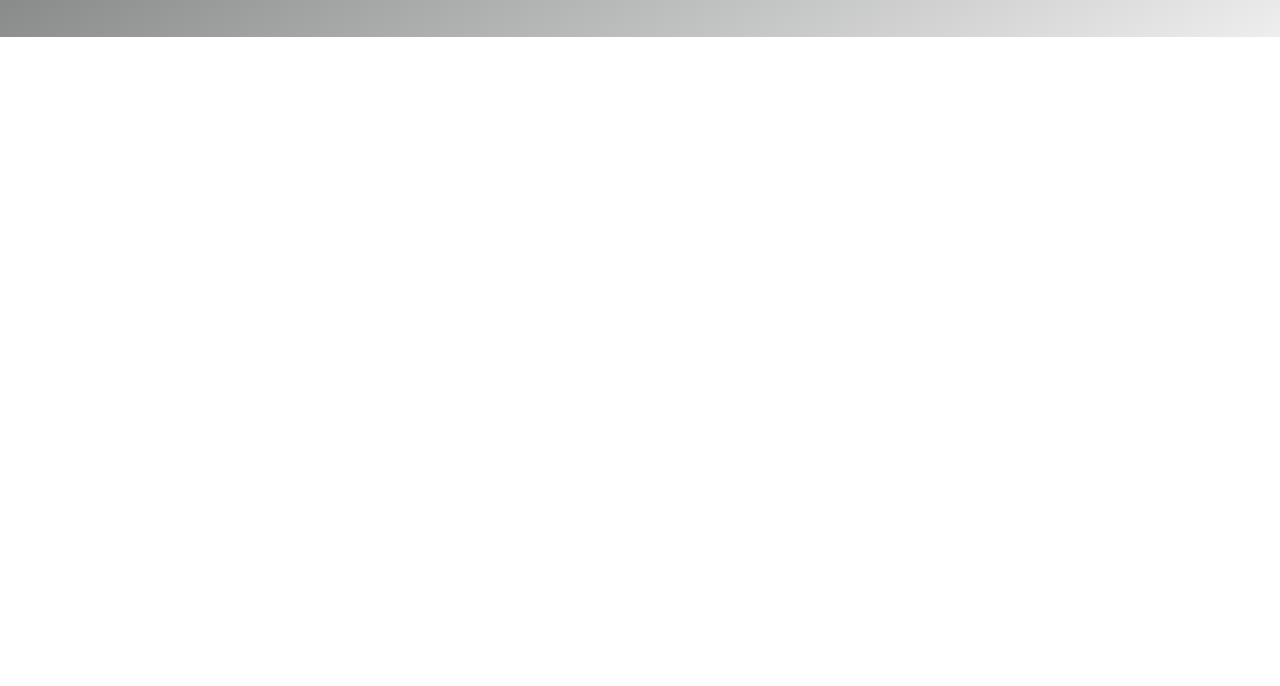
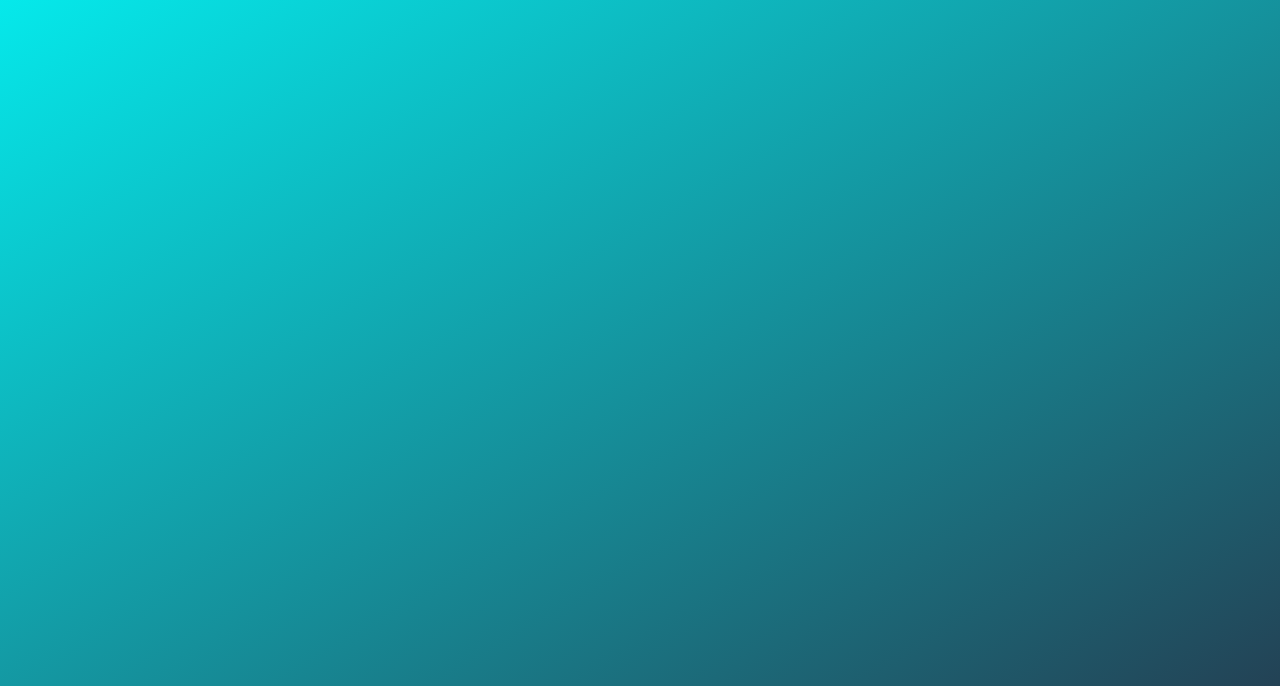
Before and after one commit to ashucj17/CompileJS, a website built with Vite: page index.html in a window 1280 px wide. Shown: the part 154-840 px from the top of the page. Before the commit the page ends 800 px from the top, so only its background shows below. Built offline with nearby package versions, Linux system fonts and the light colour scheme.

Commit message:
BG gradient added

```diff
--- a/style.css
+++ b/style.css
@@ -1,7 +1,8 @@
 body{
     margin: 0;
     padding: 0;
-    background:no-repeat linear-gradient(150deg, #757777, #eee);
+    min-height: 100vh;
+    background: linear-gradient(150deg, #02fbfb, #234255);
 }
 
 #app{
```
